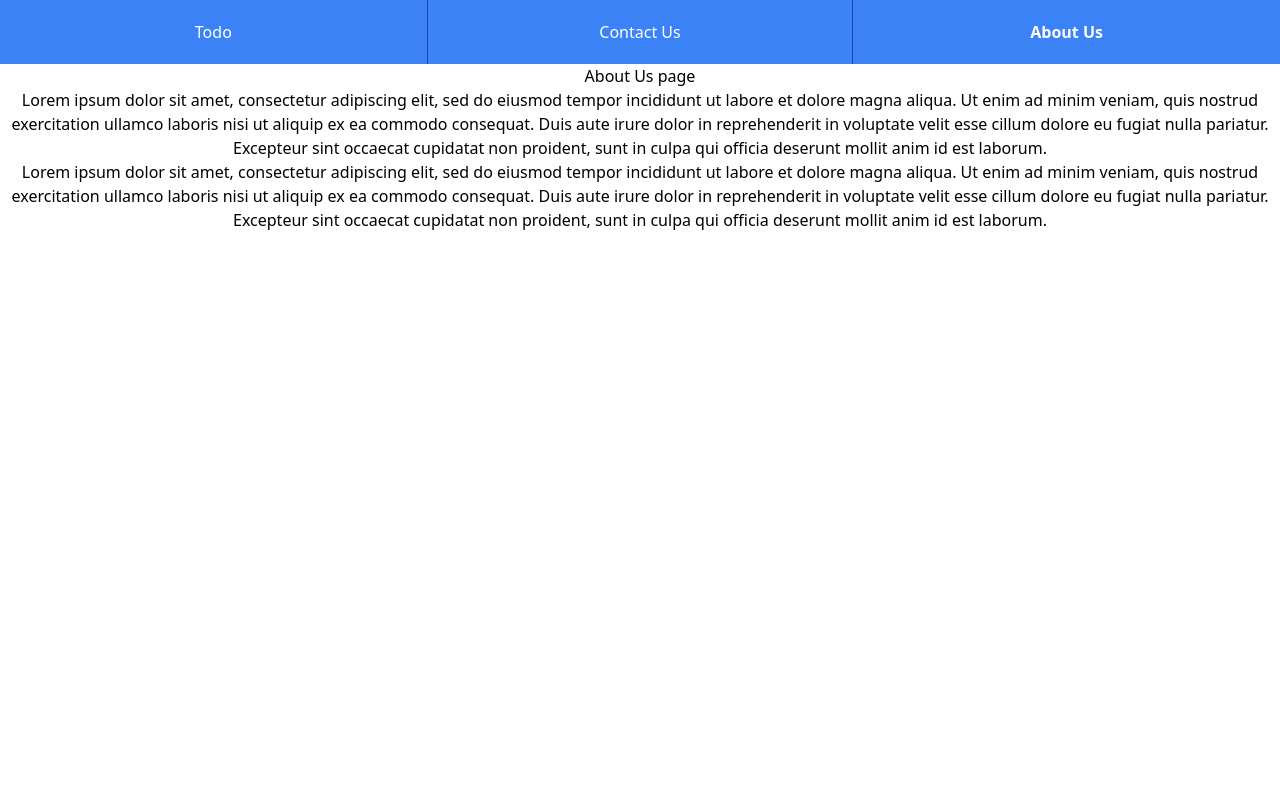
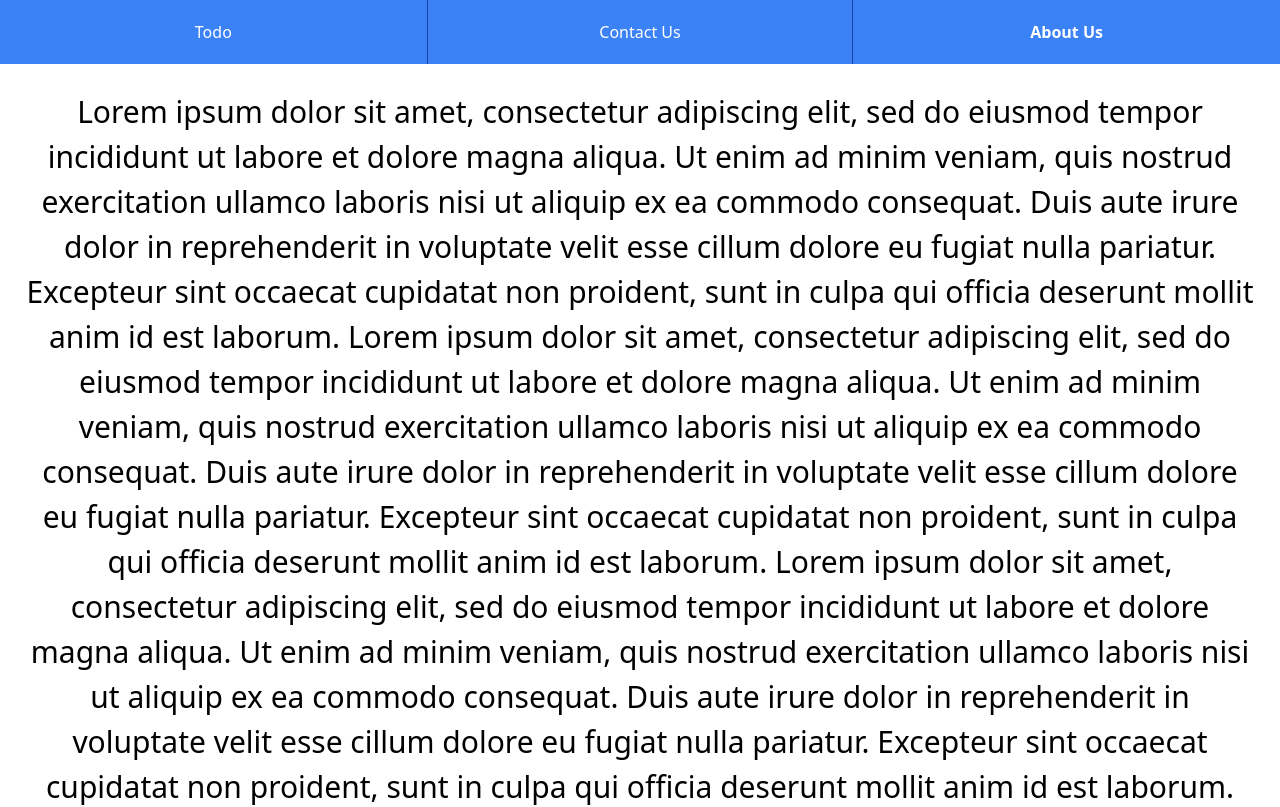
Before and after one commit to dylanarusso/cohort12b-project3-master, a React (Create React App) app: page /AboutUs in a window 1280 px wide. Shown: the top 807 px of the page. Built offline with nearby package versions, Linux system fonts and the light colour scheme.

Commit message:
Updated AboutUs tab

```diff
--- a/src/aboutus.js
+++ b/src/aboutus.js
@@ -1,16 +1,22 @@
 import React, {useState, useEffect} from 'react';
 
+
+
 function AboutUs(props) {
+
+
     return (
         <div>
+                <section style={{fontSize:"30px", flexWrap:"wrap"}}>
+                    <p style={{margin: "25px"}}>
+                        Lorem ipsum dolor sit amet, consectetur adipiscing elit, sed do eiusmod tempor incididunt ut labore et dolore magna aliqua. Ut enim ad minim veniam, quis nostrud exercitation ullamco laboris nisi ut aliquip ex ea commodo consequat. Duis aute irure dolor in reprehenderit in voluptate velit esse cillum dolore eu fugiat nulla pariatur. Excepteur sint occaecat cupidatat non proident, sunt in culpa qui officia deserunt mollit anim id est laborum. Lorem ipsum dolor sit amet, consectetur adipiscing elit, sed do eiusmod tempor incididunt ut labore et dolore magna aliqua. Ut enim ad minim veniam, quis nostrud exercitation ullamco laboris nisi ut aliquip ex ea commodo consequat. Duis aute irure dolor in reprehenderit in voluptate velit esse cillum dolore eu fugiat nulla pariatur. Excepteur sint occaecat cupidatat non proident, sunt in culpa qui officia deserunt mollit anim id est laborum. Lorem ipsum dolor sit amet, consectetur adipiscing elit, sed do eiusmod tempor incididunt ut labore et dolore magna aliqua. Ut enim ad minim veniam, quis nostrud exercitation ullamco laboris nisi ut aliquip ex ea commodo consequat. Duis aute irure dolor in reprehenderit in voluptate velit esse cillum dolore eu fugiat nulla pariatur. Excepteur sint occaecat cupidatat non proident, sunt in culpa qui officia deserunt mollit anim id est laborum.
+                    </p>
 
-            <h1>About Us page</h1>
-                <section>
-                    <p>
+                    <p style={{margin: "25px"}}>
                         Lorem ipsum dolor sit amet, consectetur adipiscing elit, sed do eiusmod tempor incididunt ut labore et dolore magna aliqua. Ut enim ad minim veniam, quis nostrud exercitation ullamco laboris nisi ut aliquip ex ea commodo consequat. Duis aute irure dolor in reprehenderit in voluptate velit esse cillum dolore eu fugiat nulla pariatur. Excepteur sint occaecat cupidatat non proident, sunt in culpa qui officia deserunt mollit anim id est laborum.
                     </p>
 
-                    <p>
+                    <p style={{margin: "25px"}}>
                         Lorem ipsum dolor sit amet, consectetur adipiscing elit, sed do eiusmod tempor incididunt ut labore et dolore magna aliqua. Ut enim ad minim veniam, quis nostrud exercitation ullamco laboris nisi ut aliquip ex ea commodo consequat. Duis aute irure dolor in reprehenderit in voluptate velit esse cillum dolore eu fugiat nulla pariatur. Excepteur sint occaecat cupidatat non proident, sunt in culpa qui officia deserunt mollit anim id est laborum.
                     </p>
                 </section>
@@ -19,4 +25,5 @@
     );
 }
 
+
 export default AboutUs;
```
